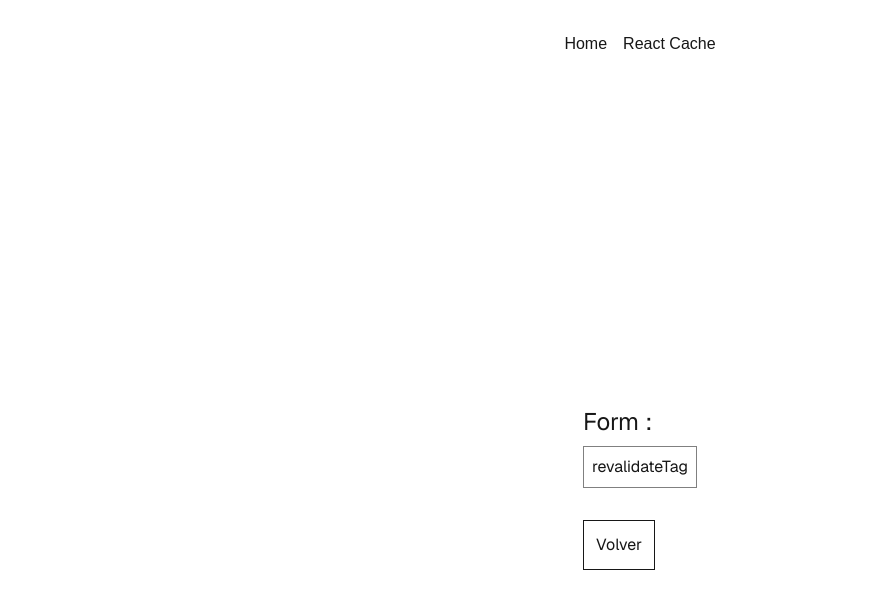
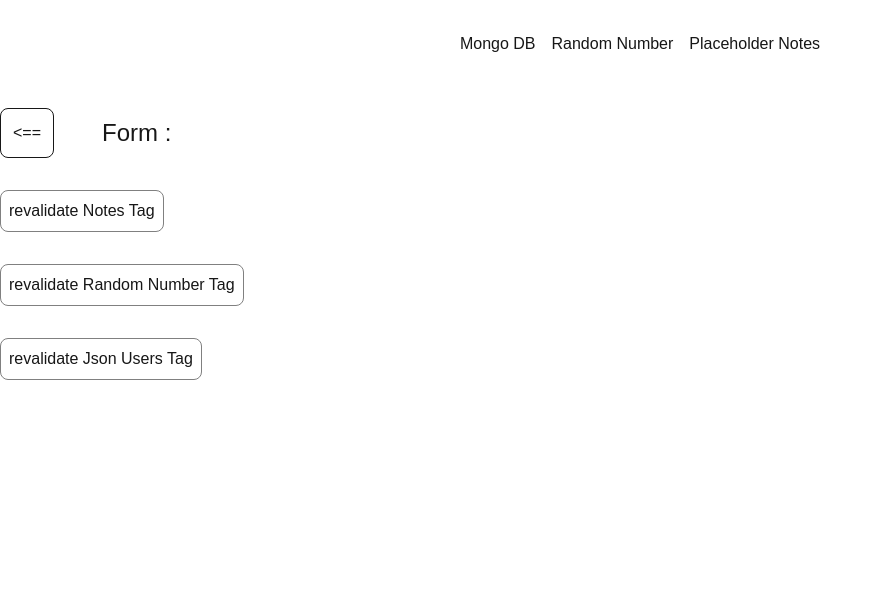
Before and after one commit to jonatanjmissora/nextjs15-cache, a Next.js app: page /form in a window 1280 px wide. Shown: the top 608 px of the page, without its empty margins (0-883 px from the left). Built offline with nearby package versions, Linux system fonts and the light colour scheme.

Commit message:
refactorizando y agregando apis para el cache

```diff
--- a/app/actions.ts
+++ b/app/actions.ts
@@ -3,7 +3,17 @@
 import { revalidateTag } from "next/cache"
 import { redirect } from "next/navigation"
 
-export async function revalidateTagAction() {
+export async function revalidateNotesTagAction() {
   revalidateTag("notes")
   redirect("/")
 }
+
+export async function revalidateRandomNumberTagAction() {
+  revalidateTag("random-number")
+  redirect("/random-number")
+}
+
+export async function revalidateJsonUsersTagAction() {
+  revalidateTag("json-users")
+  redirect("/placeholder-users")
+}
--- /dev/null
+++ b/app/components/header.tsx
@@ -0,0 +1,16 @@
+"use client"
+import Link from "next/link";
+import { usePathname } from "next/navigation";
+
+export default function Header() {
+
+    const pathname = usePathname()
+
+  return (
+    <header className="w-full flex justify-center gap-4 p-8">
+        <Link href="/" className={pathname === "/" ? "font-bold border-b-2" : ""}>Mongo DB</Link>
+        <Link href="/random-number" className={pathname === "/random-number" ? "font-bold border-b-2" : ""}>Random Number</Link>
+        <Link href="/placeholder-notes" className={pathname === "/placeholder-notes" ? "font-bold border-b-2" : ""}>Placeholder Notes</Link>
+      </header>
+  )
+}
--- /dev/null
+++ b/app/data/get-json-users.ts
@@ -0,0 +1,14 @@
+import { unstable_cache } from "next/cache"
+
+export const getJsonUsers = unstable_cache(async () => {
+  await new Promise(resolve => setTimeout(resolve, 3000))
+  console.log("GET new users")
+  const userCollection = await fetch("https://jsonplaceholder.typicode.com/users")
+  return await userCollection.json()
+},
+  ["json-users"],
+  {
+    tags: ["json-users"],
+    revalidate: 20,
+  }
+)
--- a/app/data/get-notes.ts
+++ b/app/data/get-mongo-notes.ts
@@ -1,21 +1,21 @@
-"use server"
 import { unstable_cache } from "next/cache"
 import { getCollection } from "../lib/db/connect"
 
-export const getNotes = unstable_cache(async () => {
+export const getMongoNotes = unstable_cache(async () => {
   await new Promise(resolve => setTimeout(resolve, 3000))
   console.log("GET new notes")
   const notesCollection = await getCollection("notes")
   const notes = await notesCollection.find().toArray()
   // Convert MongoDB documents to plain objects and ensure _id is a string
-  return notes.map(note => ({
+  const notesArray = notes.map(note => ({
     ...note,
     _id: note._id.toString(),
   }))
+  return notesArray
 },
   ["notes"],
   {
     tags: ["notes"],
-    revalidate: 3600,
+    revalidate: 20,
   }
 )
--- a/app/form/page.tsx
+++ b/app/form/page.tsx
@@ -1,16 +1,24 @@
 import Link from "next/link";
-import { revalidateTagAction } from "../actions";
+import { revalidateJsonUsersTagAction, revalidateNotesTagAction, revalidateRandomNumberTagAction } from "../actions";
 
 export default function page() {
 
   return (
-    <div className="grid grid-rows-[20px_1fr_20px] items-center justify-items-center min-h-screen p-8 pb-20 gap-16 sm:p-20 font-[family-name:var(--font-geist-sans)]">
+    <div className="grid grid-rows-[20px_1fr_20px] items-center container mx-auto w-8xl">
       <div className="flex flex-col gap-[32px] row-start-2 items-center sm:items-start">
-        <form className="flex flex-col gap-2" action={revalidateTagAction}>
-          <h2 className="text-2xl">Form :</h2>
-          <button className="border p-3">revalidateTag</button>
+        <div className="flex items-center gap-12">
+          <Link className="border rounded-lg p-3" href={"/"}>&lt;==</Link>
+          <span className="text-2xl">Form :</span>
+        </div>
+        <form className="flex flex-col gap-2" action={revalidateNotesTagAction}>
+          <button className="border rounded-lg p-3">revalidate Notes Tag</button>
         </form>
-        <Link className="border p-3" href={"/"}>Volver</Link>
+        <form className="flex flex-col gap-2" action={revalidateRandomNumberTagAction}>
+          <button className="border rounded-lg p-3">revalidate Random Number Tag</button>
+        </form>
+        <form className="flex flex-col gap-2" action={revalidateJsonUsersTagAction}>
+          <button className="border rounded-lg p-3">revalidate Json Users Tag</button>
+        </form>
       </div>
     </div>
   )
--- a/app/layout.tsx
+++ b/app/layout.tsx
@@ -1,7 +1,7 @@
 import type { Metadata } from "next";
 import { Geist, Geist_Mono } from "next/font/google";
 import "./globals.css";
-import Link from "next/dist/client/link";
+import Header from "./components/header";
 
 const geistSans = Geist({
   variable: "--font-geist-sans",
@@ -23,15 +23,14 @@ export default function RootLayout({
 }: Readonly<{
   children: React.ReactNode;
 }>) {
+
+
   return (
     <html lang="en">
       <body
         className={`${geistSans.variable} ${geistMono.variable} antialiased`}
       >
-      <header className="w-full flex justify-center gap-4 p-8">
-        <Link href="/" >Home</Link>
-        <Link href="/react-cache" >React Cache</Link>
-      </header>
+        <Header />
         {children}
       </body>
     </html>
--- /dev/null
+++ b/app/lib/types.ts
@@ -0,0 +1,31 @@
+export type MongoNoteType = {
+    _id: string;
+    title: string;
+    content: string;
+    author: string;
+    pinned: boolean;
+  }
+
+  export type JsonUserType = {
+    id: number;
+    name: string;
+    username: string;
+    email: string;
+    address: {
+      street: string;
+      suite: string;
+      city: string;
+      zipcode: string;
+      geo: {
+        lat: string;
+        lng: string;
+      };
+    };
+    phone: string;
+    website: string;
+    company: {
+      name: string;
+      catchPhrase: string;
+      bs: string;
+    };
+  }
--- a/app/page.tsx
+++ b/app/page.tsx
@@ -1,14 +1,17 @@
 import Link from "next/link";
 import { Suspense } from "react";
-import { getNotes } from "./data/get-notes";
+import { getMongoNotes } from "./data/get-mongo-notes";
+import { MongoNoteType } from "./lib/types";
 
-export default async function Home() {
+export default function Home() {
 
   return (
     <div className="container mx-auto w-8xl">
       <main className="flex flex-col items-start gap-6">
-        <h1 className="text-3xl font-bold">Home Page</h1>
-        <h2 className="text-2xl">Notes: </h2>
+        <div className="flex items-center gap-10">
+          <span className="text-3xl font-bold">Mongo DB</span>
+          <span>"Utilizamos una coleccion de Mongo DB Atlas, {"<"}Suspense{">"} y un getNotes() con un unstable_cache"</span>
+        </div>
         <Link className="border rounded-lg p-3" href={"/form"}>Mutation</Link>
         <Suspense fallback={<p>Loading...</p>}>
           <NoteList />
@@ -18,13 +21,13 @@ export default async function Home() {
   );
 }
 
-async function NoteList() {
+  export async function NoteList() {
 
-  const notes = await getNotes()
+    const notes = await getMongoNotes() as MongoNoteType[]
 
     return (
       <div className="flex flex-col w-full">
-      {notes.map((note: any) => (
+        {notes.map((note) => (
           <div key={note._id} className="text-lg p-2 flex justify-between gap-2 w-full">
             <span className="font-bold">title:</span> {note.title}
             <span className="font-bold">content:</span> {note.content}
--- /dev/null
+++ b/app/placeholder-users/page.tsx
@@ -0,0 +1,39 @@
+import Link from "next/link";
+import { Suspense } from "react";
+import { getJsonUsers } from "../data/get-json-users";
+import { JsonUserType } from "../lib/types";
+
+export default function PlaceholderUsersPage() {
+  return (
+    <div className="container mx-auto w-8xl">
+      <main className="flex flex-col items-start gap-6">
+      <div className="flex items-center gap-10">
+          <span className="text-3xl font-bold">Placeholder Users</span>
+          <span>"JasonPlaceholder users, {"<"}Suspense{">"} y un getJsonUsers() con un unstable_cache"</span>
+        </div>
+        <Link className="border rounded-lg p-3" href={"/form"}>Mutation</Link>
+        <Suspense fallback={<p>Loading...</p>}>
+          <JsonUsersList />
+        </Suspense>
+      </main>
+    </div>
+  )
+}
+
+export async function JsonUsersList() {
+
+    const users = await getJsonUsers() as JsonUserType[]
+
+    return (
+      <div className="flex flex-col w-full">
+        {users.map((user) => (
+          <div key={user.id} className="text-lg p-2 flex justify-between gap-2 w-full">
+            <span className="font-bold">name:</span> {user.name}
+            <span className="font-bold">email:</span> {user.email}
+            <span className="font-bold">phone:</span> {user.phone}
+            <span className="font-bold">id:</span> {user.id}
+          </div>
+        ))}
+      </div>
+    )
+  }
--- /dev/null
+++ b/app/random-number/page.tsx
@@ -0,0 +1,32 @@
+import { unstable_cache } from "next/cache";
+import Link from "next/link";
+import { Suspense } from "react";
+
+export default function RandomNumberPage() {
+  return (
+    <div className="container mx-auto w-8xl">
+      <main className="flex flex-col items-start gap-6">
+      <div className="flex items-center gap-10">
+          <span className="text-3xl font-bold">Random Number</span>
+          <span>"{"<"}Suspense{">"} y un getRandomNumber() con un unstable_cache"</span>
+        </div>
+        <Link className="border rounded-lg p-3" href={"/form"}>Mutation</Link>
+        <Suspense fallback={<p>Loading...</p>}>
+          <RandomNumber />
+        </Suspense>
+      </main>
+    </div>
+  )
+}
+
+const RandomNumber = async () => {
+    return <p>{await getRandomNumber()}</p>
+}
+
+const getRandomNumber = unstable_cache(async () => {
+    await new Promise(resolve => setTimeout(resolve, 3000))
+    return Math.random()
+}, ["random-number"],{
+    tags: ["random-number"],
+    revalidate: 20,
+})
```
Lines whose indentation alone changed are shown as unchanged.
